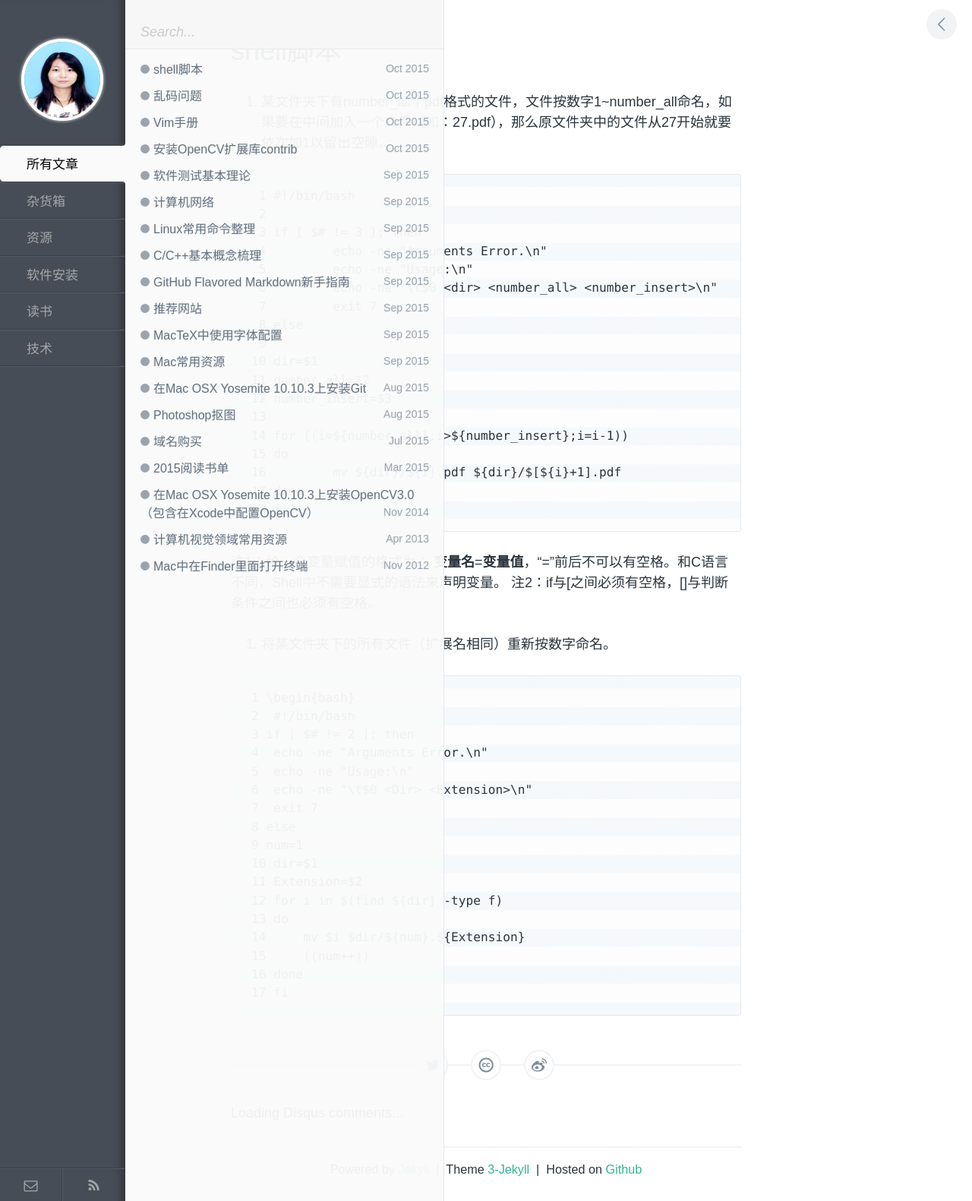
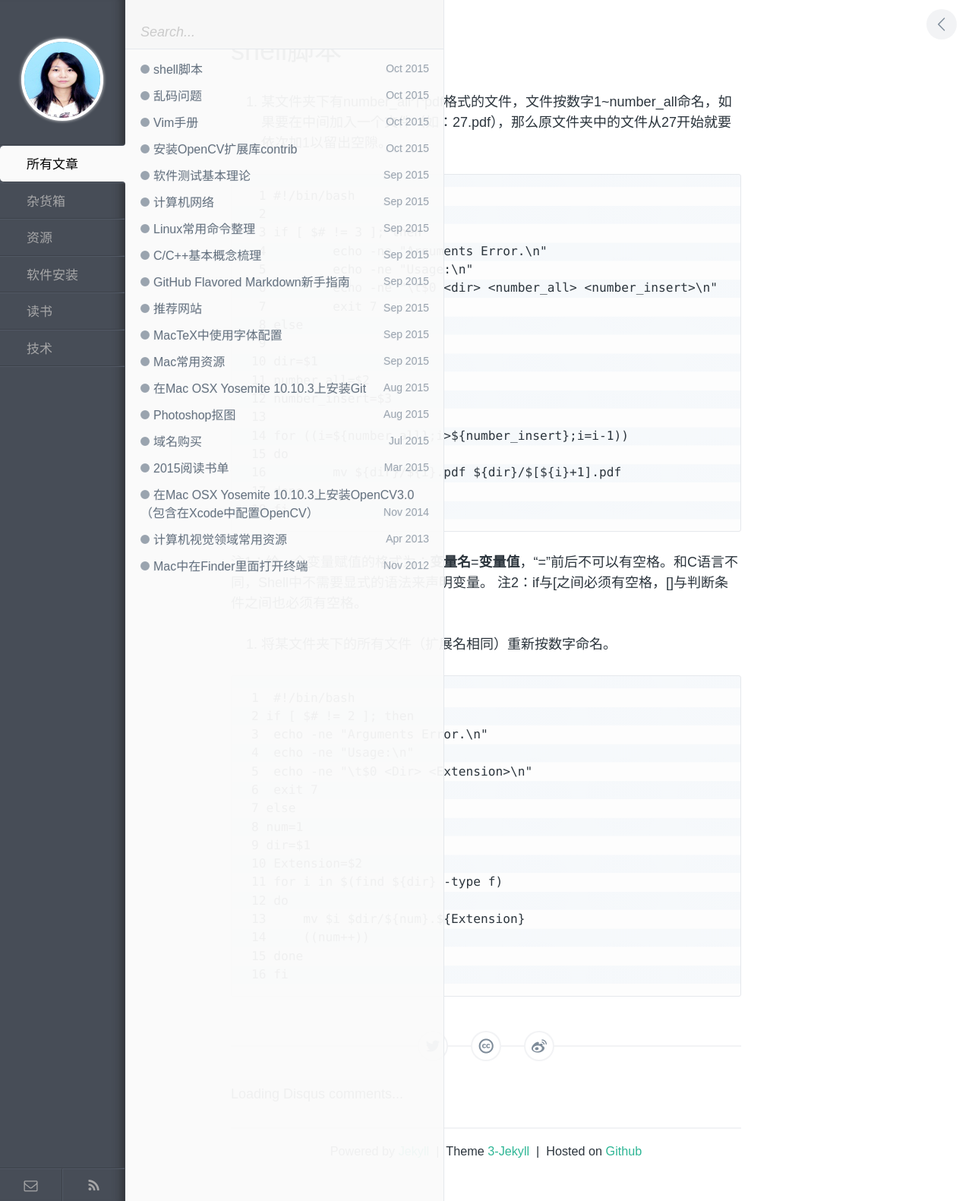
Before and after one commit to zhuyafei/zhuyafei.github.io, a Jekyll site: the page built from _posts/tech/2015-10-06-Shell-Scripts.md, in a window 1280 px wide. Shown: the whole page at 76% size. Built offline with Jekyll 4.4.1, drawn with Linux system fonts in a browser that asks for light colours; comment, search, counter and statistics services are not loaded.

Commit message:
Modify 2015-10-06-Shell-Scripts.md

````diff
--- a/_posts/tech/2015-10-06-Shell-Scripts.md
+++ b/_posts/tech/2015-10-06-Shell-Scripts.md
@@ -26,28 +26,26 @@
  17 done
  18 fi
 ```
-注1：给一个变量赋值的格式为：
-**变量名**=**变量值**，“=”前后不可以有空格。和C语言不同，Shell中不需要显式的语法来声明变量。
+注1：给一个变量赋值的格式为：**变量名**=**变量值**，“=”前后不可以有空格。和C语言不同，Shell中不需要显式的语法来声明变量。
 注2：if与[之间必须有空格，[]与判断条件之间也必须有空格。
 
 2. 将某文件夹下的所有文件（扩展名相同）重新按数字命名。
 
 ```Bash
- 1 \begin{bash}
- 2  #!/bin/bash
- 3 if [ $# != 2 ]; then
- 4 	echo -ne "Arguments Error.\n"
- 5 	echo -ne "Usage:\n"
- 6 	echo -ne "\t$0 <Dir> <Extension>\n"
- 7 	exit 7
- 8 else
- 9 num=1
- 10 dir=$1
- 11 Extension=$2
- 12 for i in $(find ${dir} -type f)
- 13 do
- 14 	mv $i $dir/${num}.${Extension}
- 15 	((num++))
- 16 done
- 17 fi
+ 1  #!/bin/bash
+ 2 if [ $# != 2 ]; then
+ 3 	echo -ne "Arguments Error.\n"
+ 4 	echo -ne "Usage:\n"
+ 5 	echo -ne "\t$0 <Dir> <Extension>\n"
+ 6 	exit 7
+ 7 else
+ 8 num=1
+ 9 dir=$1
+ 10 Extension=$2
+ 11 for i in $(find ${dir} -type f)
+ 12 do
+ 13 	mv $i $dir/${num}.${Extension}
+ 14 	((num++))
+ 15 done
+ 16 fi
 ```
````
